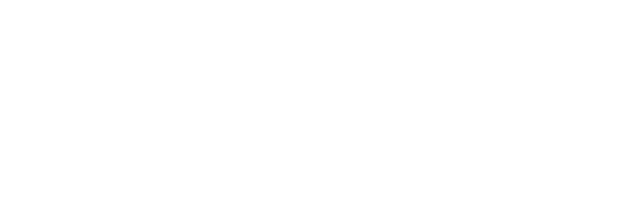
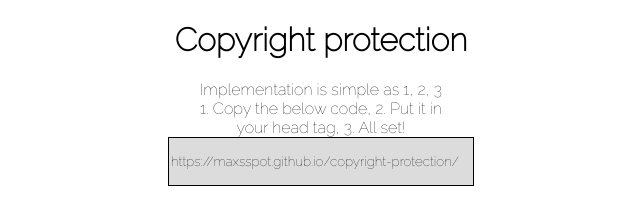
Before and after one commit to maxsspot/copyright-protection, a plain HTML site: page index.html in a window 1280 px wide. Shown: the whole page, without its empty margins (319-959 px from the left). Drawn offline with Linux system fonts and the light colour scheme; some packages are replaced by stand-ins of ours; a script that the page names is missing.

Commit message:
Update index.html

```diff
--- a/index.html
+++ b/index.html
@@ -2,15 +2,34 @@
 <html>
 	<head>
         <script src = "https://maxsspot.github.io/copyright-protection/protecting.js"></script>
-        <script src="https://cdn.jsdelivr.net/npm/sweetalert2@11"></script>
         <link rel="stylesheet" href="https://cdnjs.cloudflare.com/ajax/libs/font-awesome/6.1.1/css/all.min.css" integrity="sha512-KfkfwYDsLkIlwQp6LFnl8zNdLGxu9YAA1QvwINks4PhcElQSvqcyVLLD9aMhXd13uQjoXtEKNosOWaZqXgel0g==" crossorigin="anonymous" referrerpolicy="no-referrer" />
         <link href="https://fonts.googleapis.com/css2?family=Raleway:wght@100&display=swap" rel="stylesheet">
-		<title>Page Title</title>
+		<title>Copyright Protection</title>
 	</head>
 	<body>
+		<h1>Copyright protection</h1>
+		<p>Implementation is simple as 1, 2, 3</p>
+		<p>1. Copy the below code, 2. Put it in your head tag, 3. All set!</p>
+		<input value = "https://maxsspot.github.io/copyright-protection/" readonly />
+        <style>
+		html, body {
+			text-align:center;
+			font-family:"Raleway", sans-serif;
+		}
 
-        <script>
+		p {
+			width:250px;
+			margin:auto;
+		}
 
-        </script>
+		input {
+			width:300px;
+			height:45px;
+			font-family:"Raleway", sans-serif;
+			outline:none;
+			background-color:gainsboro;
+			border:black solid 1px;
+		}
+		</style>
 	</body>
 </html>
```
